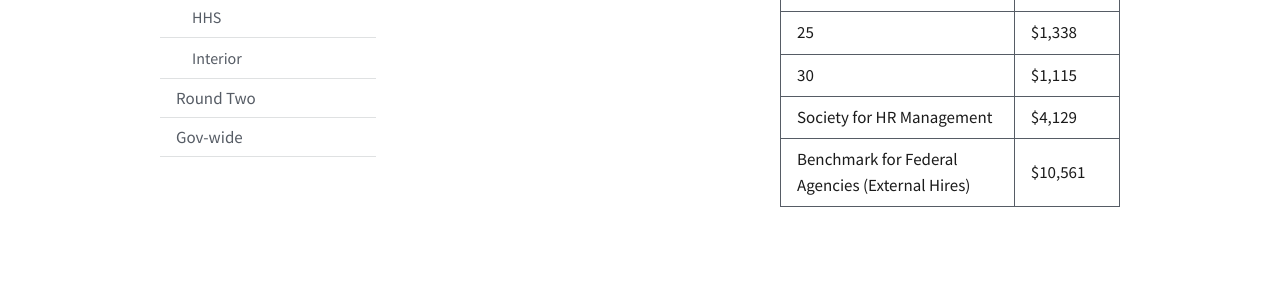
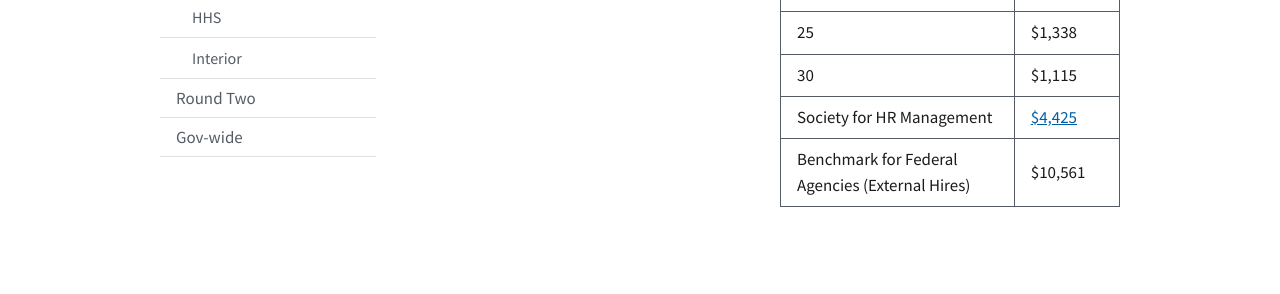
Before and after one commit to usds/SME-QA-Website, a Jekyll site: the page built from pages/results/round-one.html, in a window 1280 px wide and 900 px high, scrolled down 2232 px. Shown: the part 154-448 px from the top of the window. Built offline with Jekyll 4.4.1, drawn with Linux system fonts in a browser that asks for light colours.

Commit message:
Update pages/results/round-one.html
Co-authored-by: Will Slack <wslack@users.noreply.github.com>

```diff
--- a/pages/results/round-one.html
+++ b/pages/results/round-one.html
@@ -136,7 +136,7 @@ phase: round-one
         </tr>
         <tr>
           <td>Society for HR Management</td>
-          <td>$4,129</td>
+          <td><a href="https://www.shrm.org/ResourcesAndTools/business-solutions/Documents/Talent-Acquisition-Report-All-Industries-All-FTEs.pdf">$4,425</a></td>
         </tr>
         <tr>
           <td>Benchmark for Federal Agencies (External Hires)</td>
```
